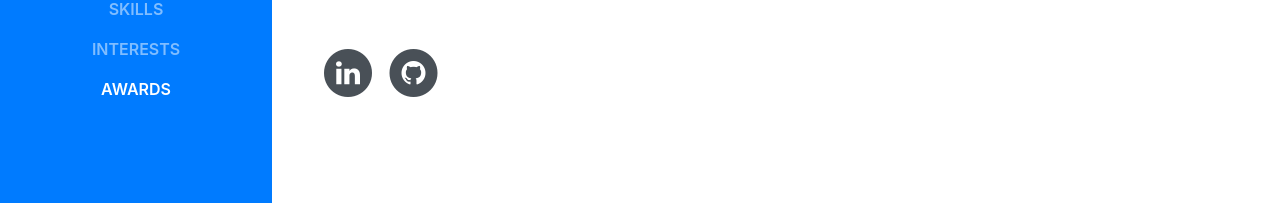
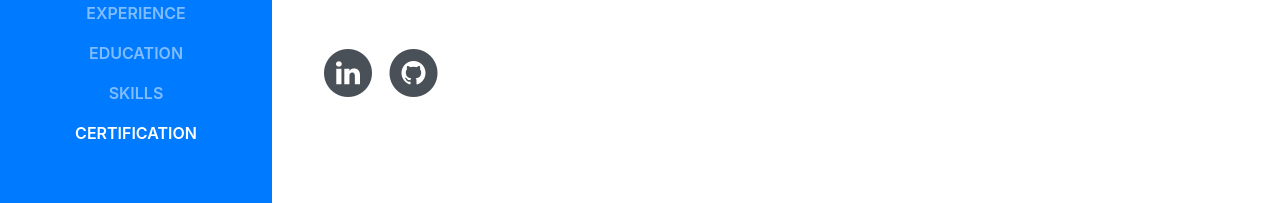
Before and after one commit to Bald-M/portfolio, a website with bundled scripts: page index.html in a window 1280 px wide. Shown: the part 439-642 px from the top of the page. Built offline with nearby package versions, Linux system fonts and the light colour scheme; files whose address does not match are found by name; a web font is replaced by a local one.

```diff
--- a/index.html
+++ b/index.html
@@ -52,10 +52,7 @@
             <a class="nav-link js-scroll-trigger" href="#skills">Skills</a>
           </li>
           <li class="nav-item">
-            <a class="nav-link js-scroll-trigger" href="#interests">Interests</a>
-          </li>
-          <li class="nav-item">
-            <a class="nav-link js-scroll-trigger" href="#awards">Awards</a>
+            <a class="nav-link js-scroll-trigger" href="#awards">Certification</a>
           </li>
         </ul>
       </div>
@@ -219,14 +216,6 @@
         </div>
       </section>
 
-      <section class="resume-section p-3 p-lg-5 d-flex flex-column" id="interests">
-        <div class="my-auto">
-          <h2 class="mb-5">Interests</h2>
-          <p>Apart from being a web developer, I enjoy most of my time being outdoors. In the winter, I am an avid skiier and novice ice climber. During the warmer months here in Colorado, I enjoy mountain biking, free climbing, and kayaking.</p>
-          <p class="mb-0">When forced indoors, I follow a number of sci-fi and fantasy genre movies and television shows, I am an aspiring chef, and I spend a large amount of my free time exploring the latest technolgy advancements in the front-end web development world.</p>
-        </div>
-      </section>
-
       <section class="resume-section p-3 p-lg-5 d-flex flex-column" id="awards">
         <div class="my-auto">
           <h2 class="mb-5">Awards &amp; Certifications</h2>
```
Also changed, not shown: img/profile.png (added).
